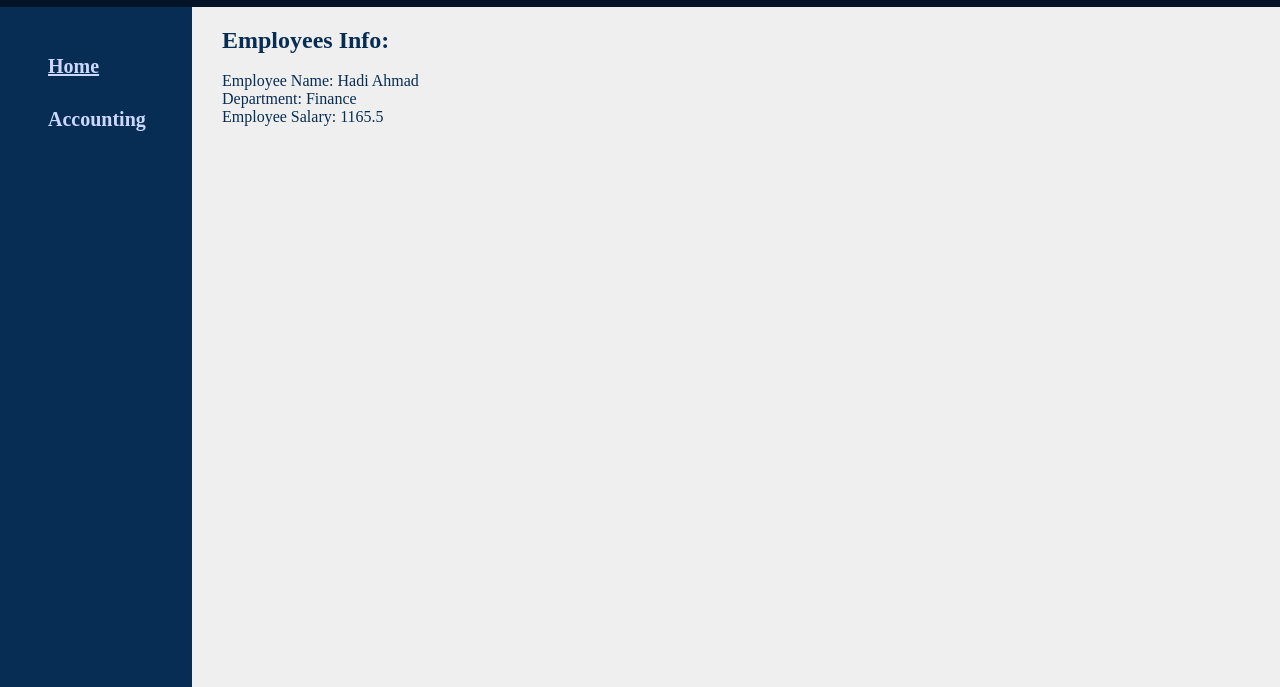
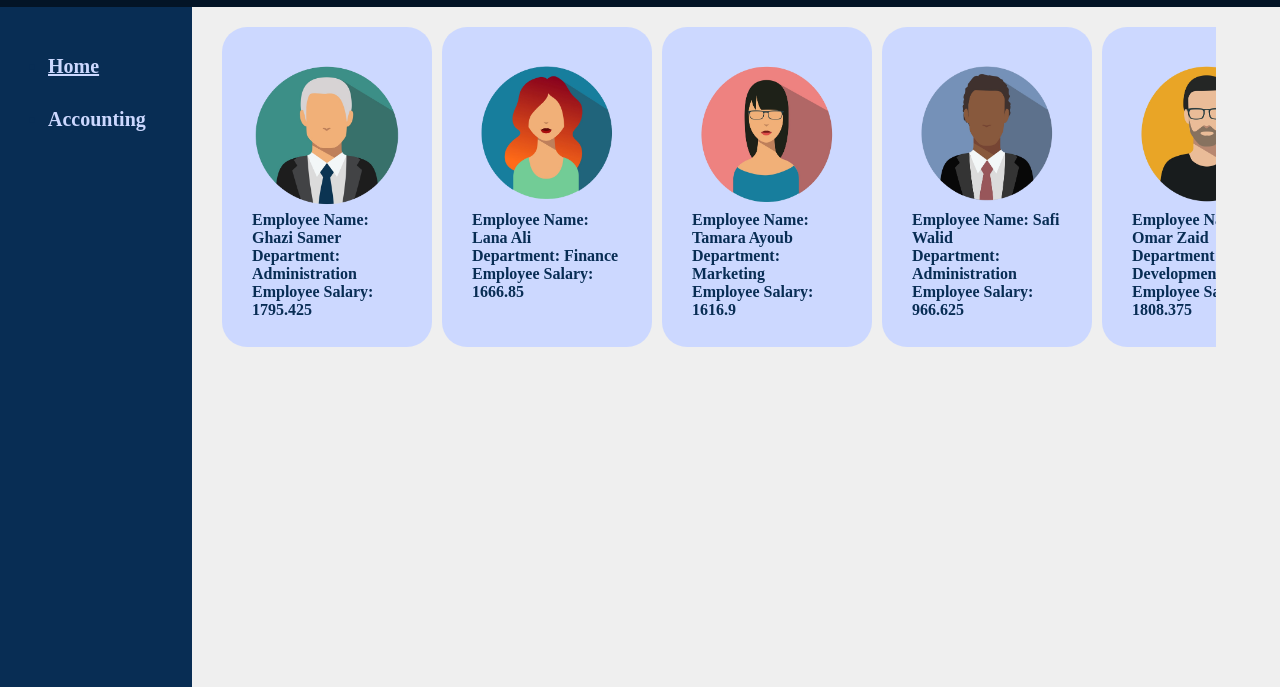
Before and after one commit to EngHussam23/HR-management-system, a plain HTML site: page index.html in a window 1280 px wide. Shown: the part 113-800 px from the top of the page. Drawn offline with Linux system fonts and the light colour scheme.

Commit message:
refactored the code to use the DOM manipulation methods and added the new design

```diff
--- a/JS/employee_info.js
+++ b/JS/employee_info.js
@@ -12,36 +12,61 @@ function Employee(id, name, department, level, image, salary) {
 }
 
 Employee.prototype.renderEmployeesInformation = function () {
-    //This method does not work with my design
-    //it displays the content at the bottom of the html document, below the footer
-    // document.write(`<p>
-    //         Employee Name: ${this.name}<br>
-    //         Department: ${this.department}<br>
-    //         Employee Salary: ${this.salary}<br>
-    //     </p>`);
+    // let empInfoArea = document.getElementById('info');
+    // let infoContentArea = document.createElement('p');
+    // let empName = document.createElement('h4');
+    // let empDep = document.createElement('h4');
+    // let empSal = document.createElement('h4');
+    // empName.textContent = `Employee Name: ${this.name}`;
+    // empDep.textContent = `Department: ${this.department}`;
+    // empSal.textContent = `Employee Salary: ${this.salary}`;
+    // infoContentArea.appendChild(empName);
+    // infoContentArea.appendChild(empDep);
+    // infoContentArea.appendChild(empSal);
+    // // for testing
+    // console.log(infoContentArea.textContent);
 
-    //but this one works only with a single object
-    document.getElementById('info').innerHTML = `
-    <p>
-         Employee Name: ${this.name}<br>
-         Department: ${this.department}<br>
-         Employee Salary: ${this.salary}<br>
-     </p>`;
+    // empInfoArea.appendChild(infoContentArea);
+
+    let cardContainer = document.createElement('section');
+    let empPhoto = document.createElement('img');
+    let empName = document.createElement('h4');
+    let empDepartment = document.createElement('h4');
+    let empSalary = document.createElement('h4');
+    let empLevel = document.createElement('h4');
+    // cardContainer.style.padding = '30px';
+    cardContainer.style.backgroundColor = 'rgb(204, 216, 255)';
+    cardContainer.style.borderRadius = '25px';
+    cardContainer.style.width = '220px';
+    cardContainer.style.height = '320px';
+    cardContainer.style.padding = '30px';
+    empPhoto.src = this.image;
+    empPhoto.style.width = '150px';
+    empPhoto.style.height = '150px';
+    empName.textContent = `Employee Name: ${this.name}`;
+    empDepartment.textContent = `Department: ${this.department}`;
+    empLevel.textContent = `Level: ${this.level}`;
+    empSalary.textContent = `Employee Salary: ${this.salary}`;
+    cardContainer.appendChild(empPhoto);
+    cardContainer.appendChild(empName);
+    cardContainer.appendChild(empDepartment);
+    cardContainer.appendChild(empSalary);
+    mainBodyElement.appendChild(cardContainer);
 }
 
-let emp1 = new Employee(getEmployeeID(), 'Ghazi Samer', 'Administration', 'Senior', 'NA');
+let emp1 = new Employee(getEmployeeID(), 'Ghazi Samer', 'Administration', 'Senior', 'assets/Ghazi.png');
 emp1.salary = calculateEmployeeSalary(emp1.level);
-let emp2 = new Employee(getEmployeeID(), 'Lana Ali', 'Finance', 'Senior', 'NA');
+let emp2 = new Employee(getEmployeeID(), 'Lana Ali', 'Finance', 'Senior', 'assets/Lana.png');
 emp2.salary = calculateEmployeeSalary(emp2.level);
-let emp3 = new Employee(getEmployeeID(), 'Tamara Ayoub', 'Marketing', 'Senior', 'NA');
+let emp3 = new Employee(getEmployeeID(), 'Tamara Ayoub', 'Marketing', 'Senior', 'assets/Tamara.png');
 emp3.salary = calculateEmployeeSalary(emp3.level);
-let emp4 = new Employee(getEmployeeID(), 'Safi Walid', 'Administration', 'Mid-Senior', 'NA');
+let emp4 = new Employee(getEmployeeID(), 'Safi Walid', 'Administration', 'Mid-Senior', 'assets/Safi.png');
 emp4.salary = calculateEmployeeSalary(emp4.level);
-let emp5 = new Employee(getEmployeeID(), 'Omar Zaid', 'Development', 'Senior', 'NA');
+let emp5 = new Employee(getEmployeeID(), 'Omar Zaid', 'Development', 'Senior', 'assets/Omar.png');
 emp5.salary = calculateEmployeeSalary(emp5.level);
-let emp6 = new Employee(getEmployeeID(), 'Rana Saleh', 'Development', 'Junior', 'NA');
+let emp6 = new Employee(getEmployeeID(), 'Rana Saleh', 'Development', 'Junior', 'assets/Rana.png');
 emp6.salary = calculateEmployeeSalary(emp6.level);
-let emp7 = new Employee(getEmployeeID(), 'Hadi Ahmad', 'Finance', 'Mid-Senior', 'NA');
+let emp7 = new Employee(getEmployeeID(), 'Hadi Ahmad', 'Finance', 'Mid-Senior', 'assets/Hadi.png');
 emp7.salary = calculateEmployeeSalary(emp7.level);
 
 function getEmployeeID() {
@@ -83,6 +108,14 @@ function calculateEmployeeSalary(employeeLevel) {
 
 console.log(allEmployees);
 
+let mainBodyElement = document.getElementsByClassName('main_body')[0];
+console.log(mainBodyElement);
+mainBodyElement.style.display = 'flex';
+mainBodyElement.style.gap = '10px';
+mainBodyElement.style.maxWidth = '80%';
+mainBodyElement.style.overflow = 'auto';
+
+
 for (let i = 0; i < allEmployees.length; i++) {
     allEmployees[i].renderEmployeesInformation();
 }
--- a/index.html
+++ b/index.html
@@ -29,8 +29,6 @@
             </ul>
         </aside>
         <section class="main_body">
-            <h2>Employees Info:</h2><br>
-            <p id="info"></p>
         </section>
     </main>
     <footer>
```
Also changed, not shown: assets/Ghazi.png (added), assets/Hadi.png (added), assets/Lana.png (added), assets/Omar.png (added), assets/Rana.png (added), assets/Safi.png (added), assets/Tamara.png (added), assets/card.png (added), assets/person.png (deleted).
